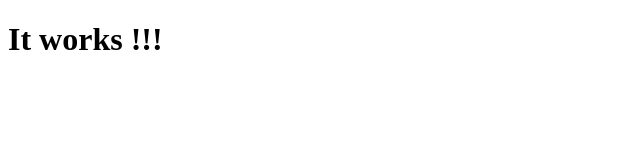
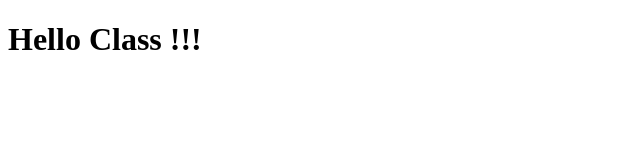
Before and after one commit to nishad/nishad.github.io, a plain HTML site: page index.html in a window 1280 px wide. Shown: the whole page, without its empty margins (0-640 px from the left). Drawn offline with Linux system fonts and the light colour scheme.

Commit message:
Update index.html

```diff
--- a/index.html
+++ b/index.html
@@ -7,6 +7,6 @@
 </head>
 
 <body>
-    <h1>It works !!!</h1>
+    <h1>Hello Class !!!</h1>
 </body>
 </html>
```
